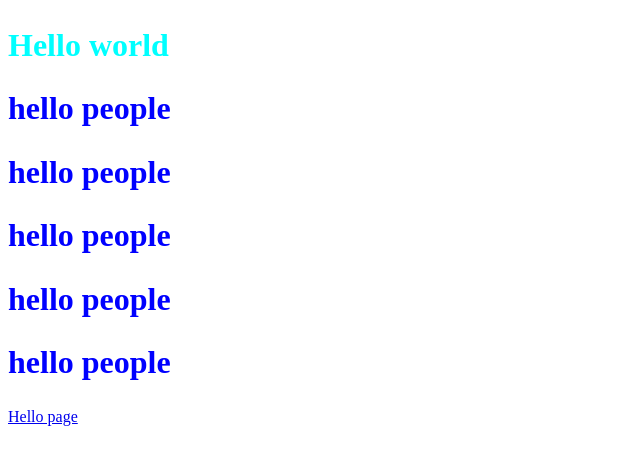
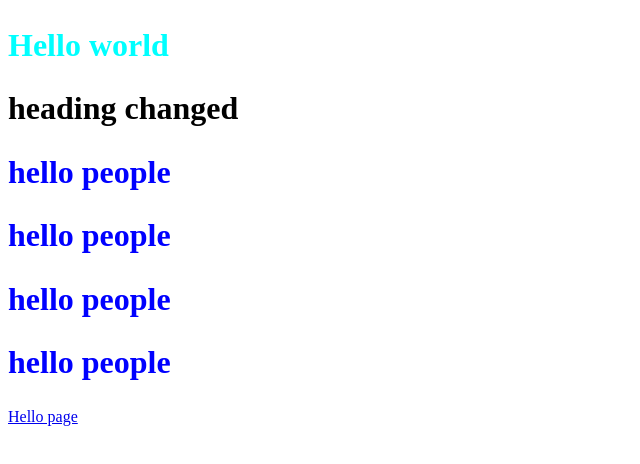
Before and after one commit to Adityajoshi2002/new_learner.github.io, a plain HTML site: page index.html in a window 1280 px wide. Shown: the whole page, without its empty margins (0-640 px from the left). Drawn offline with Linux system fonts and the light colour scheme.

Commit message:
first heading changed

```diff
--- a/index.html
+++ b/index.html
@@ -19,7 +19,7 @@
     <!-- Inline css is not preferred as it makes html clogged up and for each heading statement we will have to add options individually -->
     <h2 style="color: aqua;font-size: 2rem;">Hello world</h2>
     <!-- Internal css in use for tags below this comment -->
-    <h2>hello people</h2>
+    <h1>heading changed</h1>
     <h2>hello people</h2>
     <h2>hello people</h2>
     <h2>hello people</h2>
```
